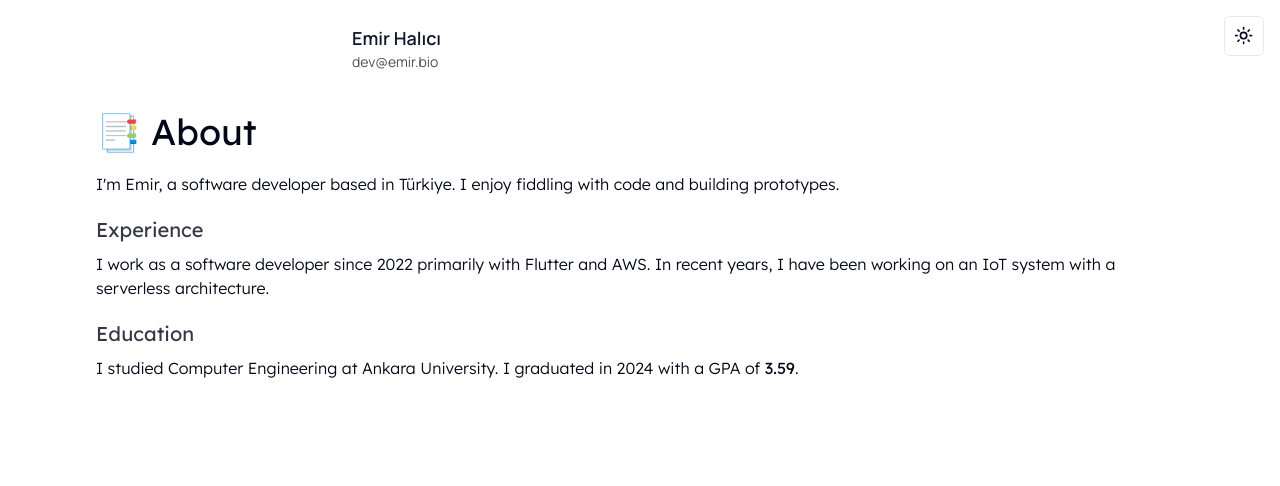
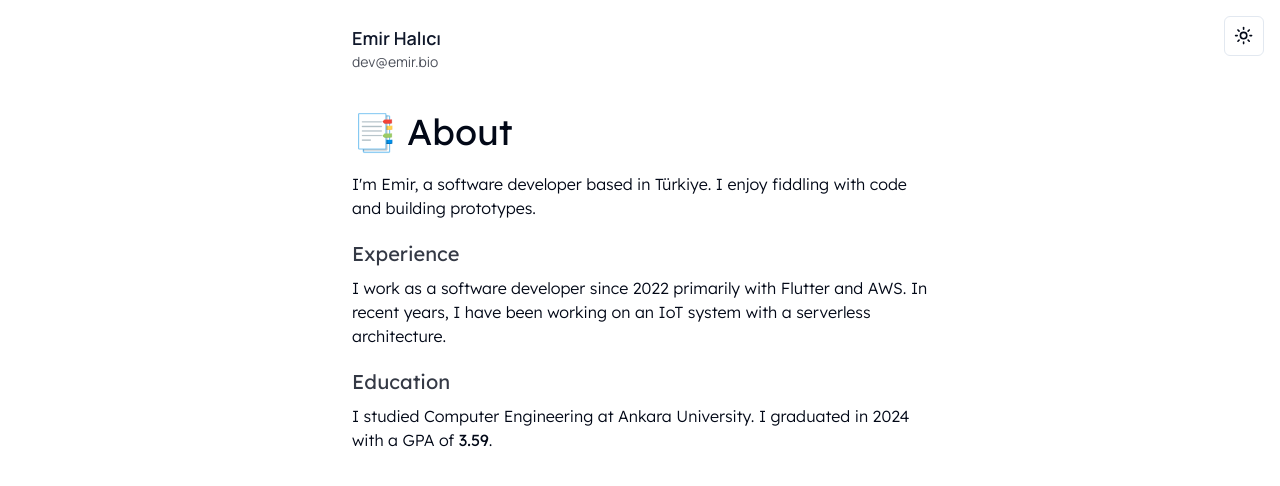
Before and after one commit to emirhalici/personal-page-next, a Next.js app: page /about in a window 1280 px wide. Shown: the top 486 px of the page. Built offline with nearby package versions, Linux system fonts and the light colour scheme.

Commit message:
fix: build not working

```diff
--- a/pages/about/index.tsx
+++ b/pages/about/index.tsx
@@ -1,6 +1,5 @@
 import { Lexend } from "next/font/google";
 import { Header } from "~/components/ui/header";
-import { screenWidth } from "~/lib/utils";
 
 const lexend = Lexend({ subsets: ["latin"] });
 
@@ -10,7 +9,7 @@ export default function Page() {
       className={`flex min-h-screen flex-col items-center justify-start py-6 px-2 md:px-24 ${lexend.className}`}
     >
       <Header />
-      <div className={`${screenWidth} justify-start pt-6 font-light`}>
+      <div className={`w-11/12 max-w-xl justify-start pt-6 font-light`}>
         <h1 className="pb-5 text-4xl font-normal">📑 About</h1>
         <p>
           I&apos;m Emir, a software developer based in Türkiye. I enjoy fiddling with code and building prototypes.
--- a/pages/tic-tac-toe/index.tsx
+++ b/pages/tic-tac-toe/index.tsx
@@ -4,7 +4,6 @@ import { useState } from "react";
 import { useBoard, BoardSquareValue, Player } from "../../lib/use-board";
 import { Button } from "~/components/ui/button";
 import { XIcon, Circle } from "lucide-react";
-import { screenWidth } from "~/lib/utils";
 import { Lexend } from "next/font/google";
 
 const lexend = Lexend({ subsets: ["latin"] });
@@ -31,7 +30,7 @@ export default function Page() {
       className={`flex min-h-screen flex-col items-center justify-start py-6 px-2 md:px-24 ${lexend.className} font-light`}
     >
       <Header />
-      <div className={`${screenWidth} justify-start pt-6`}>
+      <div className={`w-11/12 max-w-xl justify-start pt-6`}>
         <h1 className="pb-5 text-4xl font-normal">
           🕹️ Tic-tac-toe with a twist
         </h1>
--- a/pages/useful-links/index.tsx
+++ b/pages/useful-links/index.tsx
@@ -2,7 +2,6 @@ import { Lexend } from "next/font/google";
 import Link from "next/link";
 import { Button } from "~/components/ui/button";
 import { Header } from "~/components/ui/header";
-import { screenWidth } from "~/lib/utils";
 
 
 const lexend = Lexend({ subsets: ["latin"] });
@@ -23,7 +22,7 @@ export default function Page({ links }: LinksPageProps) {
       className={`flex min-h-screen flex-col items-center justify-start py-6 px-2 md:px-24 ${lexend.className} font-normal`}
     >
       <Header />
-      <div className={`${screenWidth} justify-start pt-6`}>
+      <div className={`w-11/12 max-w-xl justify-start pt-6`}>
         <h1 className="pb-5 text-4xl font-normal">🔗 Links</h1>
         <ul className="flex flex-col justify-start items-start">
           {links.map((link) => (
@@ -36,13 +35,6 @@ export default function Page({ links }: LinksPageProps) {
 }
 
 function LinkItem({ link }: { link: Link; }) {
-  // <button className={cn(
-  //   "ring-offset-background transition-colors focus-visible:outline-none focus-visible:ring-2 focus-visible:ring-ring focus-visible:ring-offset-2 disabled:pointer-events-none disabled:opacity-50",
-  //   "inline-flex items-start justify-start rounded-md",
-  //   "text-primary underline-offset-4 hover:underline text-lg h-10 text-left"
-  // )}>
-  //   <Link href={`/posts/${post.id}`}>- {post.title}</Link>
-  // </button>
   return (
     <li>
       <Button variant={"link"} className="p-0 text-lg font-normal text-left justify-start items-start whitespace-normal">
```
